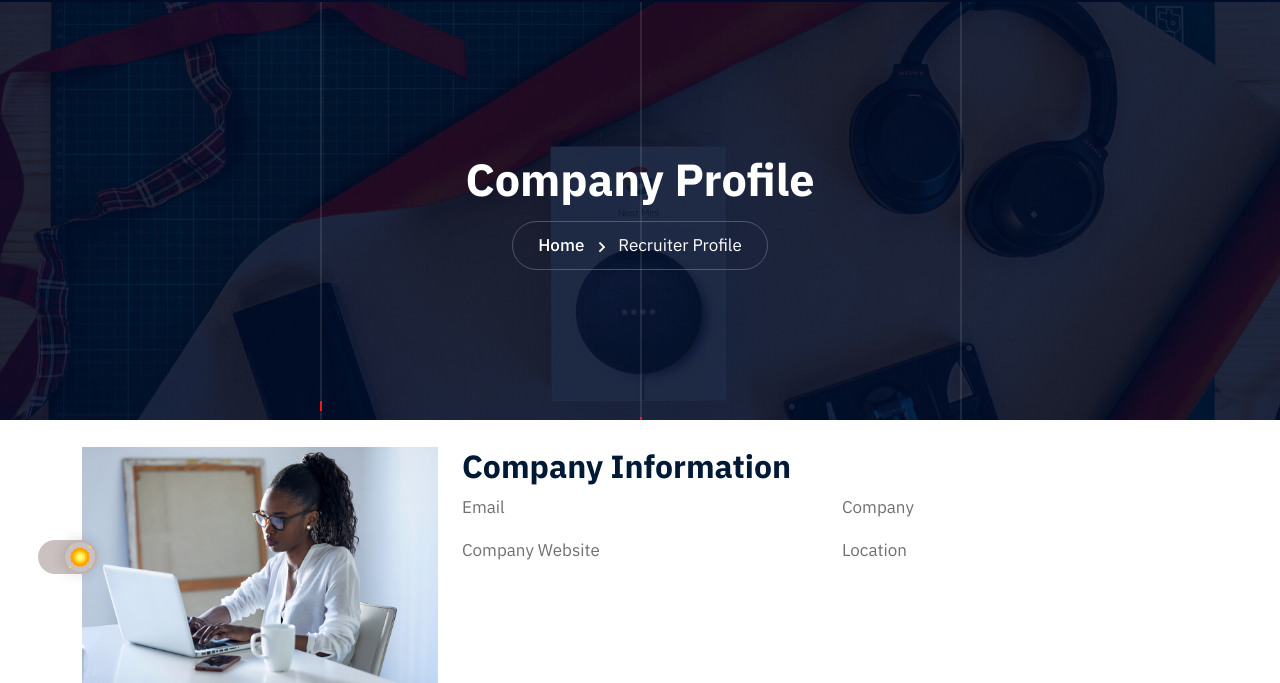
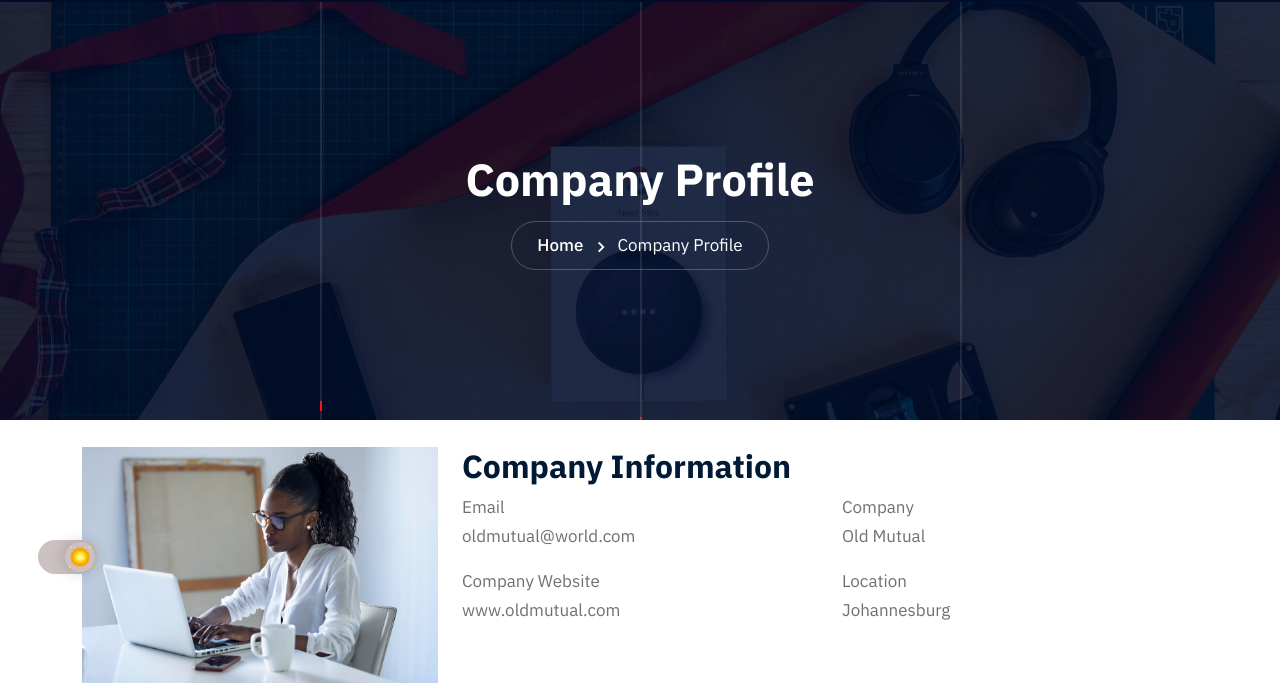
Before and after one commit to Egnitius/jobs, a website: page recruiterprofile.html in a window 1280 px wide. Shown: the part 146-829 px from the top of the page. Drawn offline with nearby package versions, Linux system fonts and the light colour scheme.

Commit message:
dashboard

```diff
--- a/recruiterprofile.html
+++ b/recruiterprofile.html
@@ -252,7 +252,7 @@
             <li>
               <a href="index.html">Home</a>
             </li>
-            <li>Recruiter Profile</li>
+            <li>Company Profile</li>
           </ul>
         </div>
       </div>
@@ -308,21 +308,30 @@
         </div>
       </div>
     </section>
+
     <script>
       $(document).ready(function () {
         // Fetch data from jobDetails.json
         $.getJSON("jobDetails.json", function (data) {
+          // Retrieve the first job entry
+          const firstJob = data.jobs[0];
+
           // Update job information
-          $("#companyName").text(data.companyName);
-          $("#email").text(data.email);
-          $("#location").text(data.location);
-          $("#companyWebsite").text(data.companyWebsite);
-        }).fail(function () {
+          $("#companyName").text(firstJob.companyName);
+          $("#email").text(firstJob.email);
+          $("#location").text(firstJob.location);
+          $("#companyWebsite").text(firstJob.companyWebsite);
+        })
+        .done(function () {
+          console.log("Successfully fetched job details.");
+        })
+        .fail(function () {
           console.error("Failed to fetch job details.");
           alert("Failed to fetch job details.");
         });
       });
     </script>
+
 
 <footer class="footer-area pt-100 pb-70">
   <div class="container">
```
Also changed, not shown: job-details.html (+3 -0 lines), server.js (+6 -2 lines).
